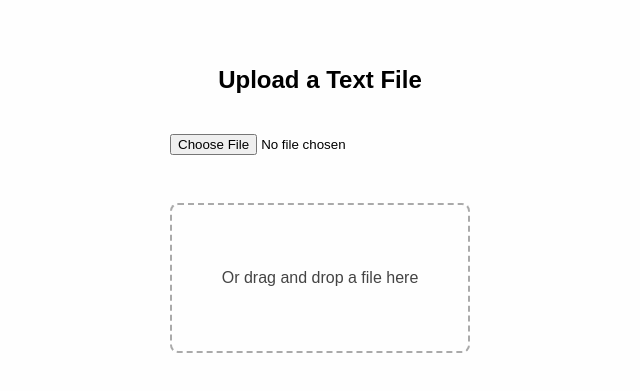
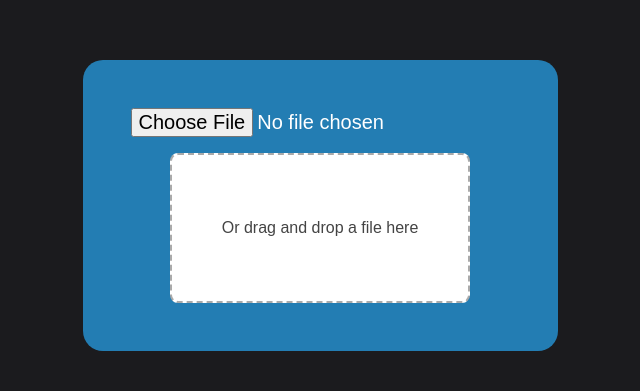
Before and after one commit to cryptaliagy/uottahack7, a Next.js app in the folder frontend/: page / in a window 1280 px wide. Shown: the part 195-586 px from the top of the page, without its empty margins (320-960 px from the left). Built offline with nearby package versions, Linux system fonts and the light colour scheme.

Commit message:
Updated aesthetics more and made 100 sample data rows

```diff
--- a/frontend/src/app/globals.css
+++ b/frontend/src/app/globals.css
@@ -1,13 +1,12 @@
+/* Define your primary theme colors and font */
 :root {
-  --background: #ffffff;
-  --foreground: #171717;
-}
-
-@media (prefers-color-scheme: dark) {
-  :root {
-    --background: #0a0a0a;
-    --foreground: #ededed;
-  }
+  /* Black background, white text, bright green accent (DeepCode-like) */
+  --bg-color: #1b1b1e; /* main background: black */
+  --fg-color: #fff; /* main text: white */
+  --accent-color: #00ff90; /* bright green accent */
+  --bg-secondary: #111; /* slightly lighter than black for borders, etc. */
+  --border-radius: 6px;
+  --font-sans: sans-serif; /* or 'Inter', sans-serif, or whatever you prefer */
 }
 
 html,
--- a/frontend/src/app/page.js
+++ b/frontend/src/app/page.js
@@ -20,107 +20,25 @@ const muiColumns = [
   { field: "file_name", headerName: "File Name", width: 130 },
   { field: "line_number", headerName: "Line #", width: 80 },
   { field: "application", headerName: "Application", width: 130 },
-  { field: "tags", headerName: "Tags", width: 180 }
+  { field: "tags", headerName: "Tags", width: 180 },
 ];
 
-const placeholderData = [
-  {
-    id: 1,
-    username: "jdoe",
-    password: "abc123",
-    address: "123 Example St",
-    title: "My Title",
-    protocol: "https",
-    ip_address: "127.0.0.1",
-    port: 8080,
-    url_path: "/api/example",
-    domain: "example.com",
-    file_name: "notes.txt",
-    line_number: 42,
-    application: "MyApp",
-    tags: ["placeholder", "data"]
-  },
-  {
-    id: 2,
-    username: "jsmith",
-    password: "pass123",
-    address: "456 Some Road",
-    title: "Engineer",
-    protocol: "http",
-    ip_address: "192.168.1.10",
-    port: 3000,
-    url_path: "/home",
-    domain: "somewhere.org",
-    file_name: "server.log",
-    line_number: 13,
-    application: "MyOtherApp",
-    tags: ["example", "test"]
-  },
-  {
-    id: 3,
-    username: "mjohnson",
-    password: "mdj999",
-    address: "789 Avenue Blvd",
-    title: "Manager",
-    protocol: "ftp",
-    ip_address: "10.0.0.2",
-    port: 21,
-    url_path: "/downloads",
-    domain: "ftp.example.net",
-    file_name: "data.txt",
-    line_number: 7,
-    application: "FileTransfer",
-    tags: ["sample", "ftp"]
-  },
-  {
-    id: 4,
-    username: "abrown",
-    password: "brownie",
-    address: "22 Oak Street",
-    title: "Developer",
-    protocol: "https",
-    ip_address: "192.168.50.5",
-    port: 5001,
-    url_path: "/api/v2",
-    domain: "dev.local",
-    file_name: "main.py",
-    line_number: 100,
-    application: "CodeRunner",
-    tags: ["dev", "backend"]
-  },
-  {
-    id: 5,
-    username: "cdavis",
-    password: "cpass45",
-    address: "99 Redwood Ln",
-    title: "QA",
-    protocol: "http",
-    ip_address: "172.16.0.101",
-    port: 8081,
-    url_path: "/test",
-    domain: "qa.local",
-    file_name: "test_results.csv",
-    line_number: 256,
-    application: "TestSuite",
-    tags: ["test", "automation"]
-  },
-  {
-    id: 6,
-    username: "swilson",
-    password: "sw123",
-    address: "400 Pine Rd",
-    title: "Analyst",
-    protocol: "https",
-    ip_address: "8.8.8.8",
-    port: 8080,
-    url_path: "/reports",
-    domain: "analytics.example",
-    file_name: "report.xlsx",
-    line_number: 12,
-    application: "AnalyticsApp",
-    tags: ["analysis", "data"]
-  }
-];
+const placeholderData = Array.from({ length: 100 }, (_, i) => ({
+  id: i + 1,
+  username: `user${i + 1}`,
+  password: `password${i + 1}`,
+  address: `${100 + i} Example St`,
+  title: i % 2 === 0 ? "Engineer" : "Analyst",
+  protocol: i % 3 === 0 ? "https" : "http",
+  ip_address: `192.168.${Math.floor(i / 10)}.${i % 255}`,
+  port: 8000 + (i % 100),
+  url_path: `/api/resource/${i + 1}`,
+  domain: `example${i % 10}.com`,
+  file_name: `file${i + 1}.txt`,
+  line_number: i + 1,
+  application: `App${i % 5 + 1}`,
+  tags: i % 2 === 0 ? ["tag1", "tag2"] : ["example", "test"],
+}));
 
 export default function Home() {
   const [fileContent, setFileContent] = useState("");
@@ -128,20 +46,16 @@ export default function Home() {
   const [isDragging, setIsDragging] = useState(false);
   const [isLoading, setIsLoading] = useState(false);
   const [progress, setProgress] = useState(0);
-
-  // NEW: State for searchTerm
   const [searchTerm, setSearchTerm] = useState("");
 
-  // Handler to reset everything
   const handleBack = () => {
     setFileContent("");
     setFileName("");
     setProgress(0);
     setIsLoading(false);
-    setSearchTerm(""); // clear search bar
+    setSearchTerm("");
   };
 
-  // File selection
   const handleFileSelect = (event) => {
     const file = event.target.files?.[0];
     if (file) {
@@ -149,7 +63,6 @@ export default function Home() {
     }
   };
 
-  // Drag events
   const handleDragOver = (event) => {
     event.preventDefault();
     setIsDragging(true);
@@ -169,9 +82,6 @@ export default function Home() {
     }
   };
 
-  /**
-   * Simulate reading & 5-second "parsing" progress
-   */
   const startFileRead = (file) => {
     setIsLoading(true);
     setFileContent("");
@@ -184,7 +94,6 @@ export default function Home() {
     };
     reader.readAsText(file);
 
-    // Simulate 5 seconds progress
     let currentProgress = 0;
     const interval = setInterval(() => {
       currentProgress += 1;
@@ -197,10 +106,7 @@ export default function Home() {
     }, 50);
   };
 
-  // NEW: Filter rows by searchTerm (global match in any field)
   const filteredRows = placeholderData.filter((row) => {
-    // Convert everything to a single string
-    // We'll also handle arrays like `tags` by joining them
     const rowString = [
       row.id,
       row.username,
@@ -215,12 +121,10 @@ export default function Home() {
       row.file_name,
       row.line_number,
       row.application,
-      ...(Array.isArray(row.tags) ? row.tags : [])
+      ...(Array.isArray(row.tags) ? row.tags : []),
     ]
       .join(" ")
       .toLowerCase();
-
-    // Check if searchTerm is included
     return rowString.includes(searchTerm.toLowerCase());
   });
 
@@ -228,7 +132,6 @@ export default function Home() {
     <div className={styles.page}>
       <main className={styles.main}>
         {isLoading ? (
-          // --- LOADING STATE ---
           <div>
             <p className={styles.loadingText}>Parsing data of "{fileName}"</p>
             <div className={styles.loadingContainer}>
@@ -239,44 +142,44 @@ export default function Home() {
             </div>
           </div>
         ) : fileContent ? (
-          // --- PARSED STATE ---
-          <div className={styles.parsedSection}>
+          <>
             <div className={styles.topTableRow}>
-              <div className={styles.parsedTitle}>Data Parsed</div>
+              <h2 className={styles.parsedTitle}>Data Parsed</h2>
               <button onClick={handleBack} className={styles.button}>
                 Back
               </button>
             </div>
-
-            {/*
-              1) Add an input to capture searchTerm
-              2) Filter rows before passing them to DataGrid
-            */}
-
             <input
               type="text"
               placeholder="Search..."
               value={searchTerm}
               onChange={(e) => setSearchTerm(e.target.value)}
-              className={styles.searchInput} // apply the new class
+              className={styles.searchInput}
             />
-
-
-            {/* MUI Data Grid Section */}
-            <div style={{ width: "80vw", height: 400, margin: "1rem auto" }}>
+            <div className={styles.tableWrapper}>
               <DataGrid
-                rows={filteredRows}    // pass filteredRows instead of placeholderData
+                rows={filteredRows}
                 columns={muiColumns}
                 pageSize={5}
                 rowsPerPageOptions={[5, 10, 25]}
                 checkboxSelection={false}
+                sx={{
+                  "& .MuiDataGrid-root": {
+                    border: "none",
+                  },
+                  "& .MuiDataGrid-cell": {
+                    color: "#000",
+                    backgroundColor: "#fff",
+                  },
+                  "& .MuiDataGrid-columnHeaders": {
+                    backgroundColor: "#f2f2f2",
+                  },
+                }}
               />
             </div>
-          </div>
+          </>
         ) : (
-          // --- INITIAL / UPLOAD STATE ---
-          <>
-            <h1 className={styles.uploadTitle}>Upload a Text File</h1>
+          <div className={styles.uploadCard}>
             <input
               type="file"
               accept=".txt"
@@ -284,14 +187,15 @@ export default function Home() {
               className={styles.fileInput}
             />
             <div
-              className={`${styles.dropzone} ${isDragging ? styles.dragActive : ""}`}
+              className={`${styles.dropzone} ${isDragging ? styles.dragActive : ""
+                }`}
               onDragOver={handleDragOver}
               onDragLeave={handleDragLeave}
               onDrop={handleDrop}
             >
               {isDragging ? "Drop it here!" : "Or drag and drop a file here"}
             </div>
-          </>
+          </div>
         )}
       </main>
     </div>
--- a/frontend/src/app/page.module.css
+++ b/frontend/src/app/page.module.css
@@ -1,26 +1,44 @@
 .page {
-  display: grid;
-  grid-template-rows: 20px 1fr 20px;
+  display: flex;
+  flex-direction: column;
   align-items: center;
-  justify-items: center;
-  min-height: 100vh;
-  padding: 80px;
-  gap: 64px;
+  justify-content: center;
+  min-height: 100vh; /* Full viewport height */
   font-family: sans-serif;
-  background-color: #fefefe;
-  color: #000;
+  background-color: #1b1b1e;
+  color: #fff;
+  overflow: hidden; /* Prevent scrolling of the page itself */
 }
 
 .main {
   display: flex;
   flex-direction: column;
+  align-items: center;
+  justify-content: center;
   gap: 32px;
   grid-row-start: 2;
+  height: 90%;
+  width: 90%; /* Consistent width for alignment */
+  max-width: 1000px; /* Ensure it doesn't stretch too wide */
 }
 
 /* --- File Upload Styles --- */
+.uploadCard {
+  background-color: #237db3;
+  padding: 3rem;
+  border-radius: 20px;
+  display: flex;
+  align-items: center;
+  justify-content: center;
+  flex-direction: column;
+}
 .fileInput {
   margin-bottom: 1rem;
+  display: flex;
+  flex-direction: row;
+  justify-content: center;
+  align-items: center;
+  font-size: 20px;
 }
 
 .dropzone {
@@ -37,6 +55,7 @@
   padding: 1rem;
   cursor: pointer;
   transition: background 0.3s ease;
+  background-color: #fff;
 }
 
 .dropzone:hover {
@@ -44,7 +63,7 @@
 }
 
 .dragActive {
-  border-color: #0070f3;
+  border-color: #237db3;
   background: #e3f2fd;
 }
 
@@ -61,26 +80,33 @@
 
 .loadingBar {
   height: 100%;
-  background-color: #4caf50;
+  background-color: #237db3;
   width: 0%;
   transition: width 0.2s ease-in-out;
   border-radius: 4px 0 0 4px;
 }
 
-/* --- Placeholder Table Styles --- */
+/* --- Data Table Styles --- */
 .tableWrapper {
-  margin-top: 1rem;
-  overflow-x: auto;
+  width: 100%; /* Match the width of the container */
+  max-height: 80vh; /* Limit height for scrollability */
+  overflow-y: auto; /* Enable scrolling for table rows */
+  background-color: #fff;
+  border-radius: 8px;
+  border: 1px solid #ccc;
 }
 
 .table {
-  margin: 0 auto;
+  width: 100%; /* Full width of the wrapper */
   border-collapse: collapse;
-  border: 1px solid #ccc;
+  background-color: #fff;
 }
 
 .table thead {
+  position: sticky; /* Keep the header fixed at the top of the table */
+  top: 0;
   background-color: #f2f2f2;
+  z-index: 1;
 }
 
 .table th,
@@ -88,6 +114,7 @@
   padding: 8px;
   border: 1px solid #ccc;
   text-align: left;
+  background-color: #fff;
 }
 
 /* --- Pure, Local Class Names for Headings, Text, and Button --- */
@@ -102,6 +129,9 @@
   font-size: 1.5rem;
   font-weight: 600;
   text-align: center;
+  display: flex;
+  justify-content: center;
+  align-items: center;
   margin: 0.5rem 0;
 }
 
@@ -114,28 +144,34 @@
 .parsedSection {
   text-align: center;
   margin-top: 1rem;
+  flex: 1;
+  display: flex;
+  flex-direction: column;
+  width: 100%; /* Match the container width */
+  max-width: 1000px; /* Consistent alignment */
 }
 
 .button {
   padding: 0.5rem 1rem;
-  border: 2px solid #0070f3;
+  border: 2px solid #237db3;
   border-radius: 4px;
-  background-color: transparent;
-  color: #0070f3;
+  background-color: #237db3;
+  color: #fff;
   cursor: pointer;
   transition: background-color 0.3s ease;
   margin: 1rem 0;
 }
 
 .button:hover {
-  background-color: #e0f1ff;
-  color: #0070f3;
+  color: #fff;
 }
 
 .topTableRow {
   display: flex;
   flex-direction: row;
   justify-content: space-between;
+  width: 100%; /* Align with the container width */
+  max-width: 1000px; /* Ensure it aligns with the table and heading */
 }
 
 /* --- Search Input to match table aesthetics --- */
@@ -147,9 +183,11 @@
   color: #000; /* black text for readability */
   font-size: 1rem;
   transition: border-color 0.2s ease;
+  width: 100%; /* Ensure the search bar spans the same width as the table */
+  max-width: 1000px;
 }
 
 .searchInput:focus {
   outline: none; /* remove default focus outline */
-  border-color: #0070f3; /* highlight border on focus */
+  border-color: #237db3; /* highlight border on focus */
 }
```
